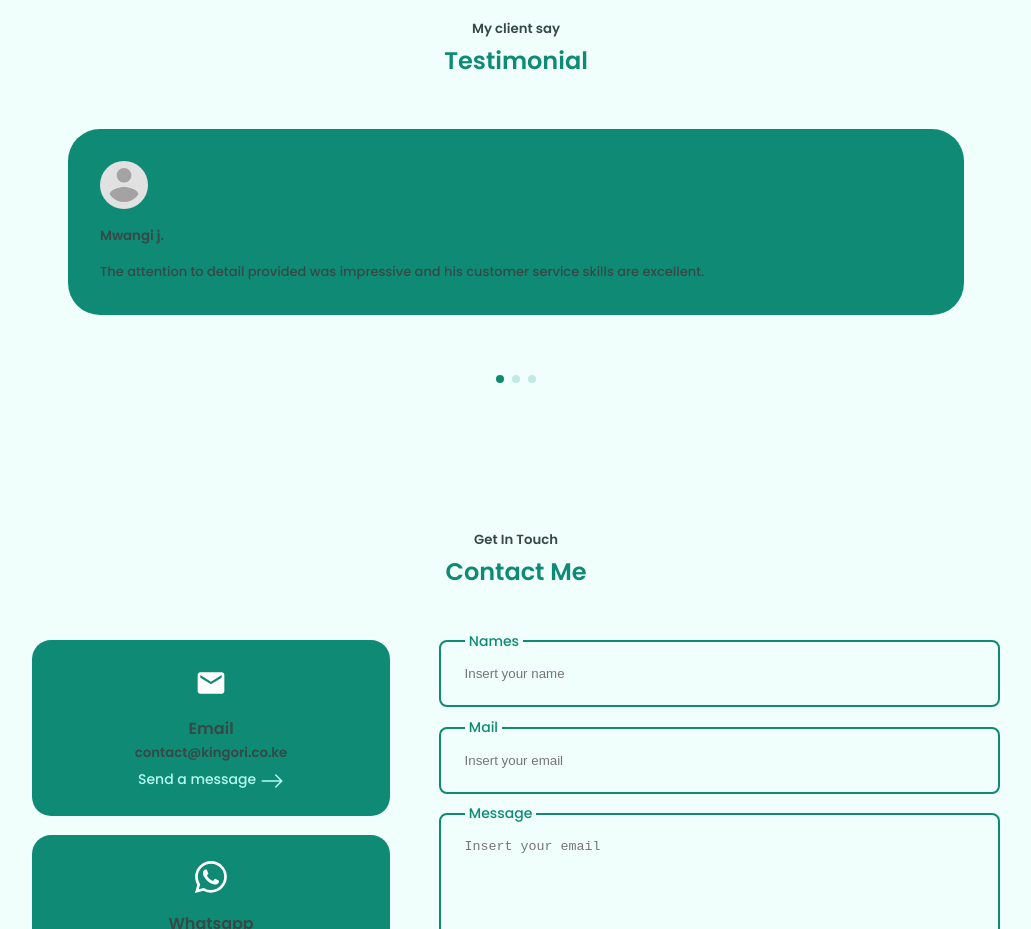
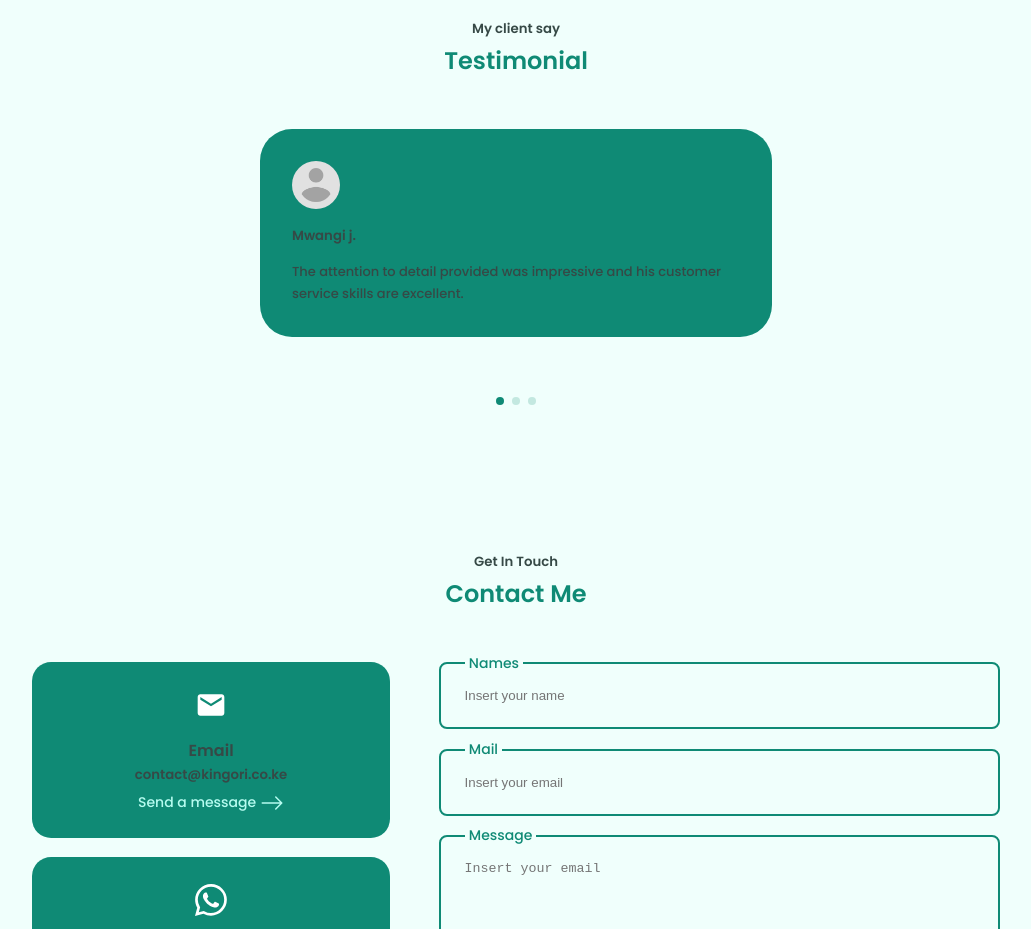
Before and after one commit to kingorianderson/Me, a React (Create React App) app: page / in a window 1280 px wide. Shown: the part 3080-4009 px from the top of the page, without its empty margins (124-1155 px from the left). Built offline with nearby package versions, Linux system fonts and the light colour scheme.

Commit message:
a{} and testimonials_container

```diff
--- a/src/index.css
+++ b/src/index.css
@@ -186,15 +186,15 @@ section > h2 {
 .salute {
   color: var(--title-color);
 }
-/*
+
 a {
-    color: var(--first-color);
-    transition: var(--transition);
+  /* color: var(--first-color); */
+  transition: var(--transition);
 }
 
-a:hover {
+/* a:hover {
     color: var(--first-color-hover);
-}*/
+} */
 
 .btn {
   width: max-content;
@@ -510,7 +510,7 @@ input:checked + .slider:before {
   }
 
   .container.testimonials_container {
-    width: 70%;
+    width: 60%;
     padding-bottom: 4rem;
   }
 }
@@ -559,10 +559,6 @@ input:checked + .slider:before {
   .contact_title {
     display: none;
   }
-  .container.testimonials_container {
-    width: 70%;
-    padding-bottom: 4rem;
-  }
 
   .salute {
     margin-top: 7rem;
```
